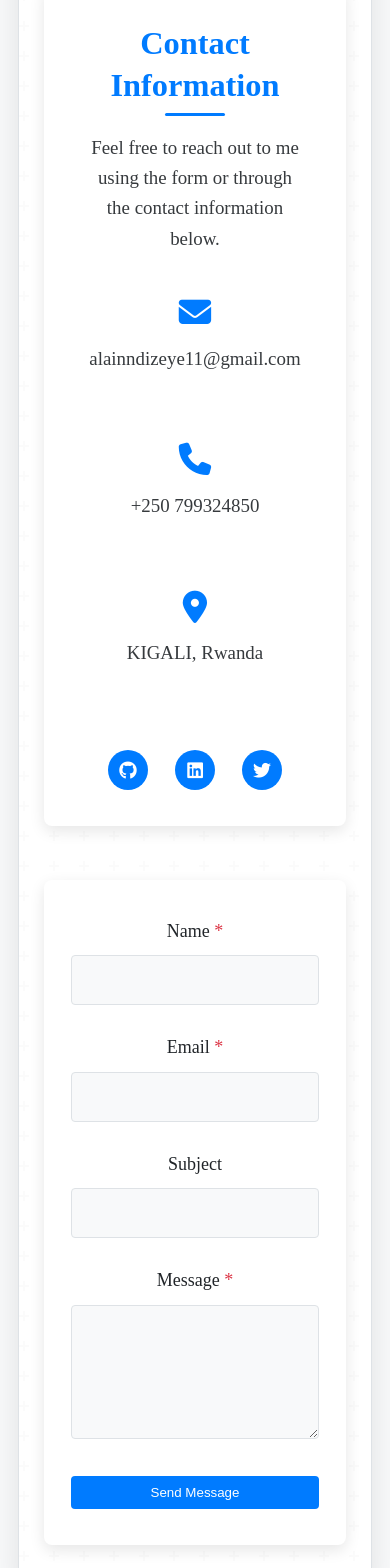
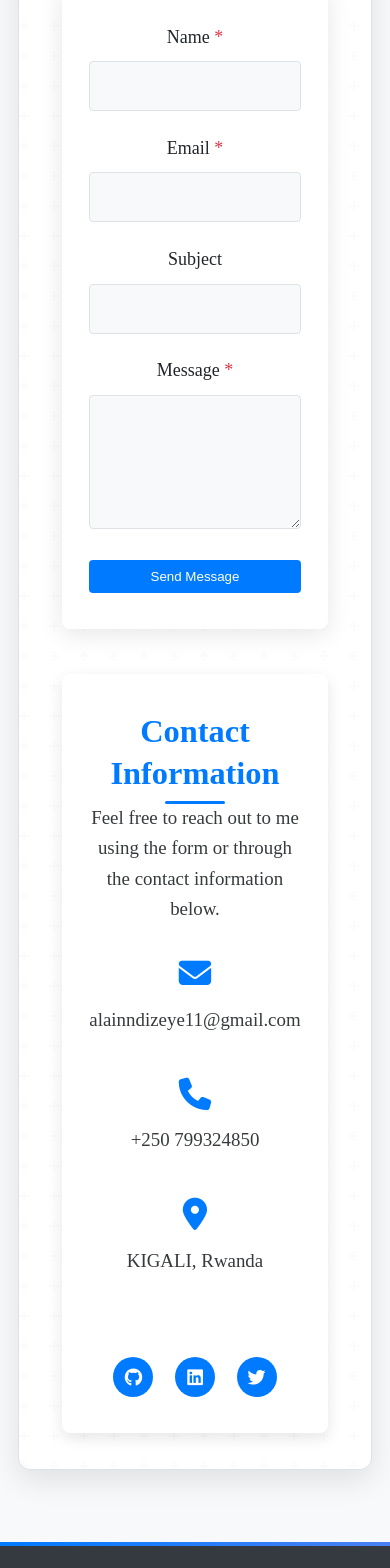
Before and after one commit to Alaindeve1/portfolio-website, a React (Create React App) app: page /contact in a window 390 px wide. Shown: the part 300-1868 px from the top of the page. Built offline with nearby package versions, Linux system fonts and the light colour scheme.

Commit message:
worked on resolving the cors issues

```diff
--- a/src/App.js
+++ b/src/App.js
@@ -19,7 +19,12 @@ import { ThemeProvider } from './context/ThemeContext';
 function App() {
   return (
     <ThemeProvider>
-      <Router>
+      <Router
+        future={{
+          v7_startTransition: true,
+          v7_relativeSplatPath: true,
+        }}
+      >
         <div className="App">
           <Navbar />
           <main className="main-content">
--- a/src/pages/Contact.jsx
+++ b/src/pages/Contact.jsx
@@ -37,12 +37,15 @@ const Contact = () => {
     }
 
     try {
+      const form = e.target;
+      const formDataToSend = new FormData(form);
+
       const response = await fetch('https://formspree.io/f/xblyrwdw', {
         method: 'POST',
+        body: formDataToSend,
         headers: {
-          'Content-Type': 'application/json'
-        },
-        body: JSON.stringify(formData)
+          'Accept': 'application/json'
+        }
       });
 
       if (response.ok) {
@@ -59,14 +62,20 @@ const Contact = () => {
           subject: '',
           message: ''
         });
+        form.reset();
+      } else {
+        const data = await response.json();
+        if (data.errors) {
+          throw new Error(data.errors.map(error => error.message).join(', '));
         } else {
           throw new Error('Failed to send message');
+        }
       }
     } catch (error) {
       setFormStatus({
         submitted: true,
         success: false,
-        message: 'Sorry, there was an error sending your message. Please try again later.'
+        message: error.message || 'Sorry, there was an error sending your message. Please try again later.'
       });
     }
   };
@@ -77,40 +86,12 @@ const Contact = () => {
         <h1 className="section-title">Get In Touch</h1>
 
         <div className="contact-container">
-          <div className="contact-info">
-            <h2>Contact Information</h2>
-            <p>Feel free to reach out to me using the form or through the contact information below.</p>
-
-            <div className="info-item">
-              <i className="fas fa-envelope"></i>
-              <p>alainndizeye11@gmail.com</p>
-            </div>
-
-            <div className="info-item">
-              <i className="fas fa-phone"></i>
-              <p>+250 799324850</p>
-            </div>
-
-            <div className="info-item">
-              <i className="fas fa-map-marker-alt"></i>
-              <p>KIGALI, Rwanda</p>
-            </div>
-
-            <div className="social-links">
-              <a href="https://github.com/dashboard" target="_blank" rel="noopener noreferrer" aria-label="GitHub">
-                <i className="fab fa-github"></i>
-              </a>
-              <a href="https://www.linkedin.com/in/ndizeye-alain/" target="_blank" rel="noopener noreferrer" aria-label="LinkedIn">
-                <i className="fab fa-linkedin"></i>
-              </a>
-              <a href="https://twitter.com/" target="_blank" rel="noopener noreferrer" aria-label="Twitter">
-                <i className="fab fa-twitter"></i>
-              </a>
-            </div>
-          </div>
-
-          <div className="contact-form-container">
-            <form className="contact-form" onSubmit={handleSubmit}>
+          <form
+            className="contact-form"
+            onSubmit={handleSubmit}
+            action="https://formspree.io/f/xblyrwdw"
+            method="POST"
+          >
             {formStatus.submitted && (
               <div className={`form-message ${formStatus.success ? 'success' : 'error'}`}>
                 {formStatus.message}
@@ -166,6 +147,37 @@ const Contact = () => {
 
             <button type="submit" className="btn btn-primary">Send Message</button>
           </form>
+
+          <div className="contact-info">
+            <h2>Contact Information</h2>
+            <p>Feel free to reach out to me using the form or through the contact information below.</p>
+
+            <div className="info-item">
+              <i className="fas fa-envelope"></i>
+              <p>alainndizeye11@gmail.com</p>
+            </div>
+
+            <div className="info-item">
+              <i className="fas fa-phone"></i>
+              <p>+250 799324850</p>
+            </div>
+
+            <div className="info-item">
+              <i className="fas fa-map-marker-alt"></i>
+              <p>KIGALI, Rwanda</p>
+            </div>
+
+            <div className="social-links">
+              <a href="https://github.com/dashboard" target="_blank" rel="noopener noreferrer" aria-label="GitHub">
+                <i className="fab fa-github"></i>
+              </a>
+              <a href="https://www.linkedin.com/in/ndizeye-alain/" target="_blank" rel="noopener noreferrer" aria-label="LinkedIn">
+                <i className="fab fa-linkedin"></i>
+              </a>
+              <a href="https://twitter.com/" target="_blank" rel="noopener noreferrer" aria-label="Twitter">
+                <i className="fab fa-twitter"></i>
+              </a>
+            </div>
           </div>
         </div>
       </div>
--- a/src/pages/Projects.jsx
+++ b/src/pages/Projects.jsx
@@ -91,19 +91,23 @@ const Projects = () => {
             <div className="project-card" key={project.id}>
               <div className="project-image">
                 <picture>
-                  <source
-                    srcSet={project.image}
-                    type="image/webp"
-                  />
+                  {project.image && project.image.endsWith('.webp') && (
+                    <source
+                      srcSet={project.image}
+                      type="image/webp"
+                    />
+                  )}
                   <img
-                    src={project.fallbackImage || project.image}
+                    src={project.fallbackImage || project.image || '/assets/images/project-placeholder.jpg'}
                     alt={project.title}
                     className="project-img"
                     loading="lazy"
                     width="600"
                     height="400"
                     onError={(e) => {
-                      e.target.src = '/assets/images/project-placeholder.jpg';
+                      if (e.target.src !== '/assets/images/project-placeholder.jpg') {
+                        e.target.src = '/assets/images/project-placeholder.jpg';
+                      }
                     }}
                   />
                 </picture>
--- a/src/styles/ContactStyles.css
+++ b/src/styles/ContactStyles.css
@@ -5,26 +5,28 @@
 
   .contact-container {
     display: grid;
-    grid-template-columns: 1fr 2fr;
-    gap: 3rem;
+    grid-template-columns: 1fr 1.5fr;
+    gap: 2rem;
     max-width: 1200px;
     margin: 0 auto;
+    align-items: stretch;
+    min-height: 600px;
     justify-content: center;
   }
 
   .contact-info {
     background-color: var(--card-bg);
-    padding: 2rem;
+    padding: 2.5rem;
     border-radius: 8px;
     box-shadow: 0 5px 15px rgba(0, 0, 0, 0.1);
-    margin: 0 auto;
-    max-width: 350px;
-    width: 100%;
+    display: flex;
+    flex-direction: column;
+    height: 100%;
   }
 
   .contact-info h2 {
     font-size: 1.8rem;
-    margin-bottom: 1.5rem;
+    margin-bottom: 0.5rem;
     color: var(--primary-color);
   }
 
@@ -38,7 +40,16 @@
     flex-direction: column;
     align-items: center;
     text-align: center;
-    margin-bottom: 1.5rem;
+    margin-bottom: 0.5rem;
+    padding: 0rem;
+
+    border-radius: 2px;
+    transition: var(--transition);
+  }
+
+  .info-item:hover {
+    transform: translateY(-3px);
+    box-shadow: 0 5px 15px rgba(0, 0, 0, 0.1);
   }
 
   .info-item i {
@@ -57,7 +68,8 @@
     display: flex;
     justify-content: center;
     gap: 1.5rem;
-    margin-top: 2.5rem;
+    margin-top: auto;
+    padding-top: 1rem;
     flex-wrap: wrap;
   }
 
@@ -78,16 +90,18 @@
     box-shadow: 0 5px 10px rgba(0, 0, 0, 0.1);
   }
 
-  .contact-form-container {
+  .contact-form {
     background-color: var(--card-bg);
-    padding: 2rem;
+    padding: 2.5rem;
     border-radius: 8px;
     box-shadow: 0 5px 15px rgba(0, 0, 0, 0.1);
+    height: 100%;
   }
 
   .contact-form {
     display: flex;
     flex-direction: column;
+    height: 100%;
   }
 
   .form-group {
@@ -142,24 +156,46 @@
     .contact-container {
       grid-template-columns: 1fr;
       max-width: 600px;
+      width: 100%;
+      margin: 0 auto;
       padding: 0 1rem;
+      min-height: auto;
+      gap: 2.5rem;
     }
 
     .contact-info {
       text-align: center;
       padding: 2rem 1.5rem;
+      width: 100%;
+      margin: 0 auto;
+      box-sizing: border-box;
+      display: flex;
+      flex-direction: column;
+      align-items: center;
     }
 
     .contact-info p {
       text-align: center;
-      padding: 0 1rem;
+      padding: 0;
+      margin: 0 0 1.5rem 0;
     }
 
     .social-links {
       justify-content: center;
+      margin-top: 1.5rem;
+      gap: 1.2rem;
     }
 
-    .contact-form-container {
+    .contact-form {
       padding: 2rem 1.5rem;
+      width: 100%;
+      margin: 0 auto;
+      box-sizing: border-box;
+      max-width: 600px;
+      box-shadow: 0 5px 25px rgba(0, 0, 0, 0.1);
+    }
+
+    .form-group {
+      margin-bottom: 1.2rem;
     }
   }
```
Lines whose indentation alone changed are shown as unchanged.
